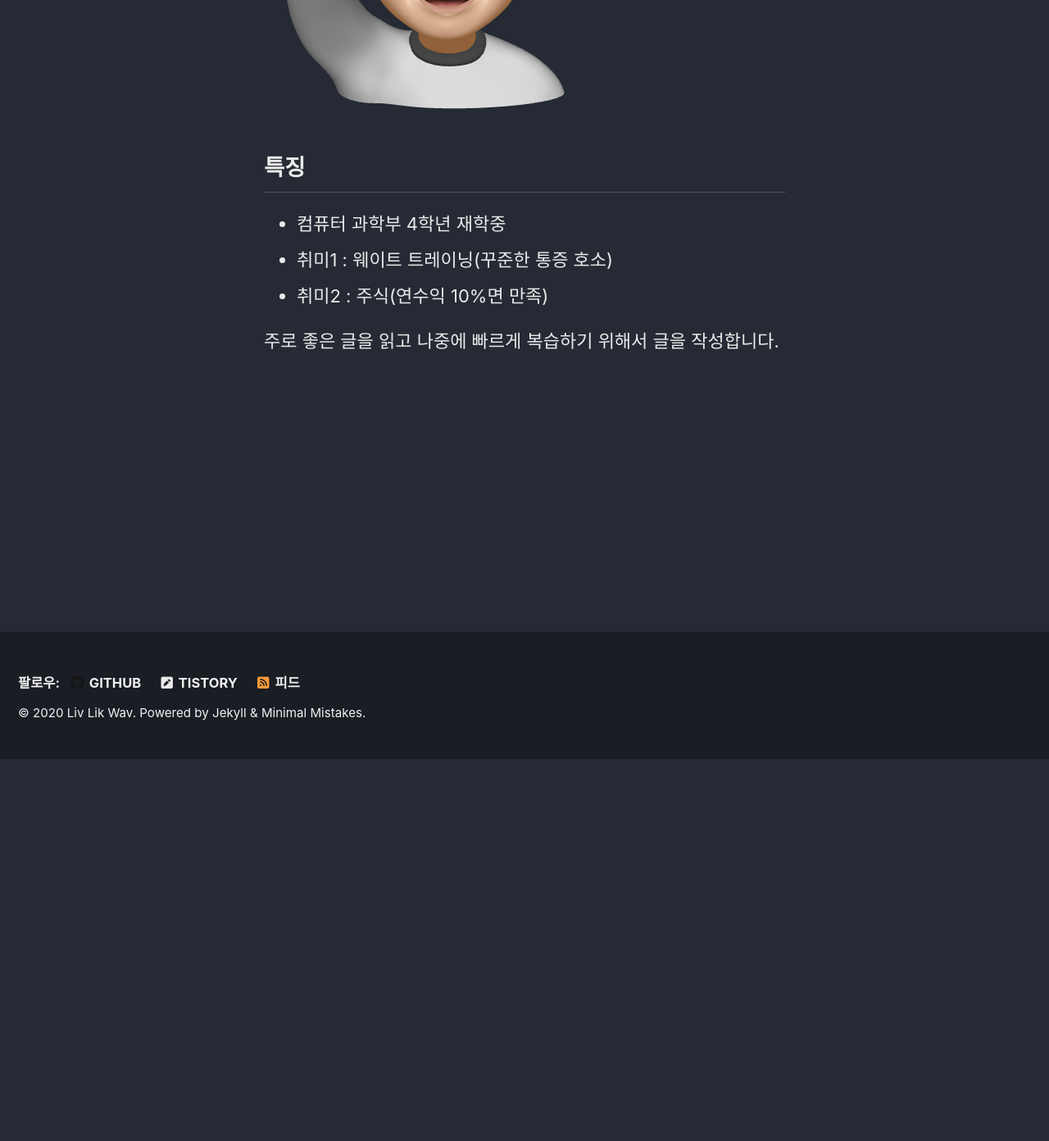
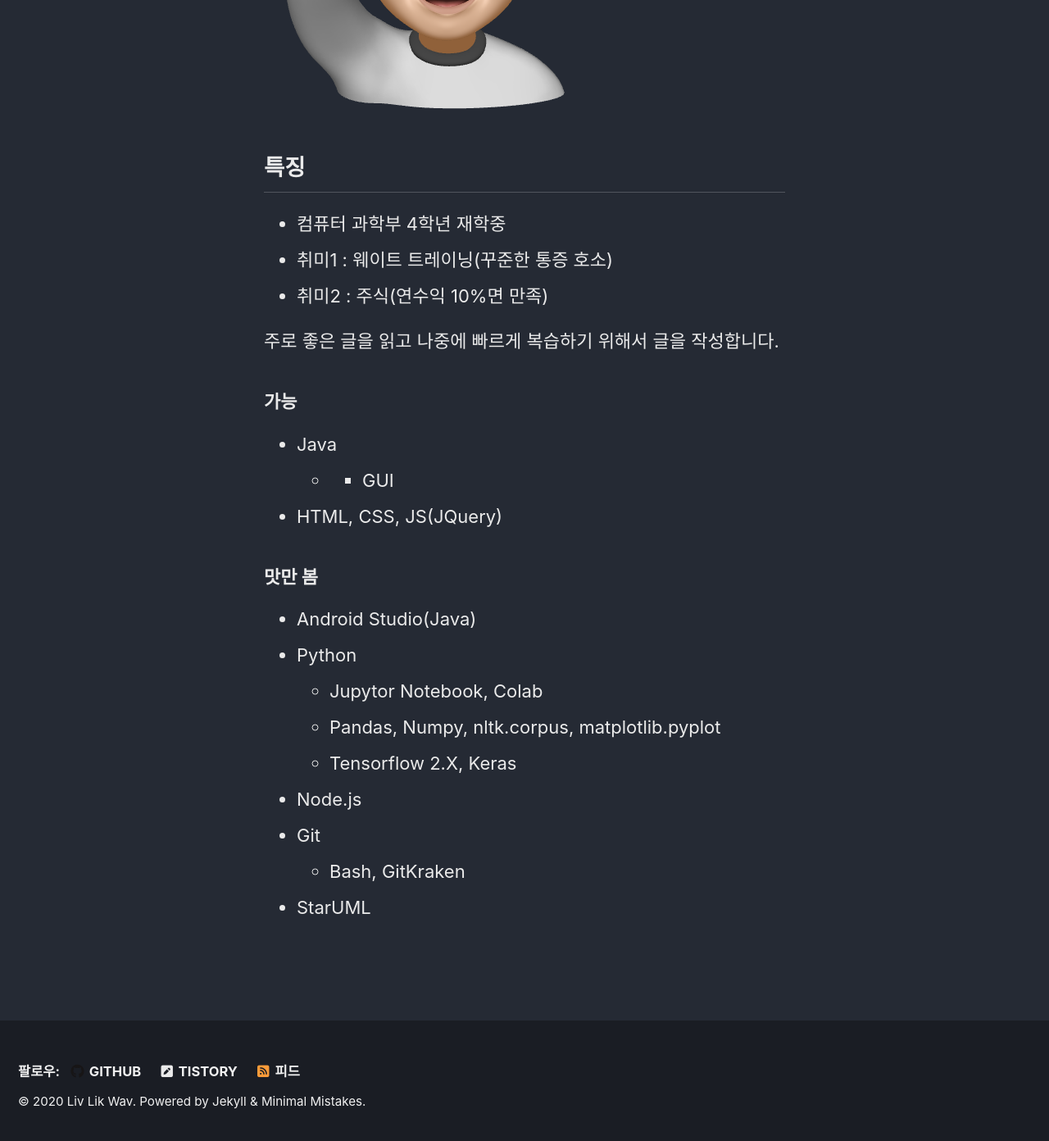
Before and after one commit to livlikwav/livlikwav.github.io, a Jekyll site: the page built from _pages/about.md, in a window 1280 px wide and 1400 px high, scrolled down 474 px. Shown: the top 1392 px of the window at 82% size. Built offline with Jekyll 4.4.1, drawn with Linux system fonts in a browser that asks for light colours; cached includes are drawn as plain includes; nearby versions of some CDN libraries; our own code applies the rules of GitHub Pages for plain Markdown files.

Commit message:
edit about md
한것과 맛본것 추가

```diff
--- a/_pages/about.md
+++ b/_pages/about.md
@@ -7,8 +7,24 @@ layout: single
 ![hello_mimoticon_img](/assets/images/bio_hello.png)
 
 ## 특징
-- 컴퓨터 과학부 4학년 재학중
-- 취미1 : 웨이트 트레이닝(꾸준한 통증 호소)
-- 취미2 : 주식(연수익 10%면 만족)
+-  컴퓨터 과학부 4학년 재학중
+-  취미1 : 웨이트 트레이닝(꾸준한 통증 호소)
+-  취미2 : 주식(연수익 10%면 만족)
 
 주로 좋은 글을 읽고 나중에 빠르게 복습하기 위해서 글을 작성합니다.
+
+### 가능
+-  Java
+    - + GUI
+-  HTML, CSS, JS(JQuery)
+
+### 맛만 봄
+-  Android Studio(Java)
+-  Python
+    -  Jupytor Notebook, Colab
+    -  Pandas, Numpy, nltk.corpus, matplotlib.pyplot
+    -  Tensorflow 2.X, Keras
+-  Node.js
+-  Git
+    -  Bash, GitKraken
+-  StarUML
```
Also changed, not shown: _posts/2020-03-13-sql-programmers.md (+7 -7 lines), _posts/2020-05-16-what-is-slack.md (+1 -1 lines), README.md.
